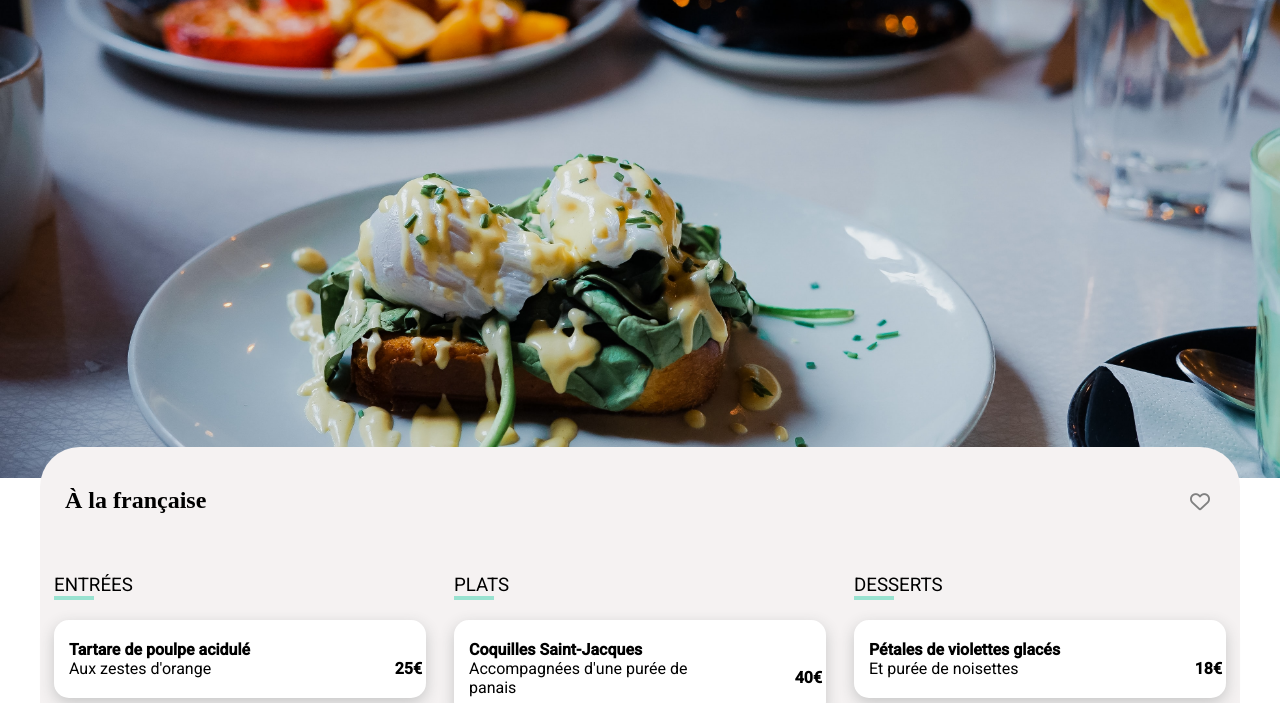
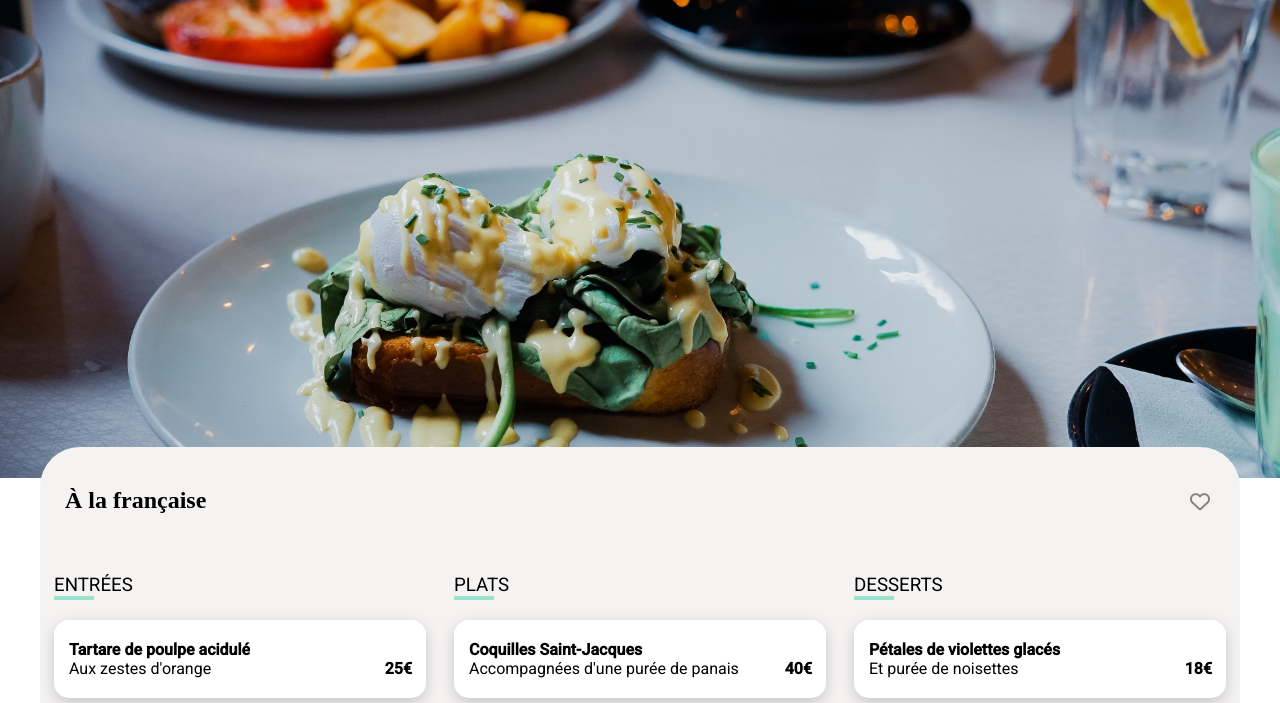
Before and after one commit to dalidcvcv/ohmyfood, a website: page pages/Alafrançaise.html in a window 1280 px wide. Shown: the part 95-798 px from the top of the page. Drawn offline with Linux system fonts and the light colour scheme; a web font is replaced by a local one.

Commit message:
completed

```diff
--- a/layouts/main_menu.scss
+++ b/layouts/main_menu.scss
@@ -38,7 +38,8 @@
     margin: 25px 0;
     flex-direction: column;
     gap: 20px;
-    width: 31%;}
+    width: 31%;
+}
 
 & .menu__detail {
     display: flex;
@@ -49,10 +50,17 @@
     overflow: hidden;
     @include box-shadow;
     animation: loader_menu 1s 2s both;
-}
+   }
 & .menu__detail__text {
     padding: 20px 0 20px 15px;
-    width: 70%;
+    text-overflow : ellipsis '...';
+    white-space: nowrap;
+    overflow: hidden;
+    p, h4 {
+    text-overflow: ellipsis '...';
+    white-space: nowrap;
+    overflow: hidden;
+    }
 }
 
 & .prix {
@@ -60,7 +68,7 @@
     align-items: center;
     font-weight: bold;
     margin-left: auto;
-    padding: 18px 10px 0 10px;
+    padding: 18px 20px 0 10px;
     font-weight: bold;
   }
   @media (max-width: 768px) {
--- a/pages/Alafrançaise.html
+++ b/pages/Alafrançaise.html
@@ -23,7 +23,7 @@
   <body>
     <header>
       <nav>
-        <i class="fa-solid fa-arrow-left"></i>
+        <a href="/index.html"><i class="fa-solid fa-arrow-left"></i></a>
         <h1 class="h1__pages">ohmyfood</h1>
       </nav>
     </header>
```
Also changed, not shown: pages/La_note_enchentée.html (+1 -1 lines), pages/La_palette_du_goût.html (+1 -1 lines), pages/Le-délice_des_sens.html (+1 -1 lines), style.css, 1 other file.
